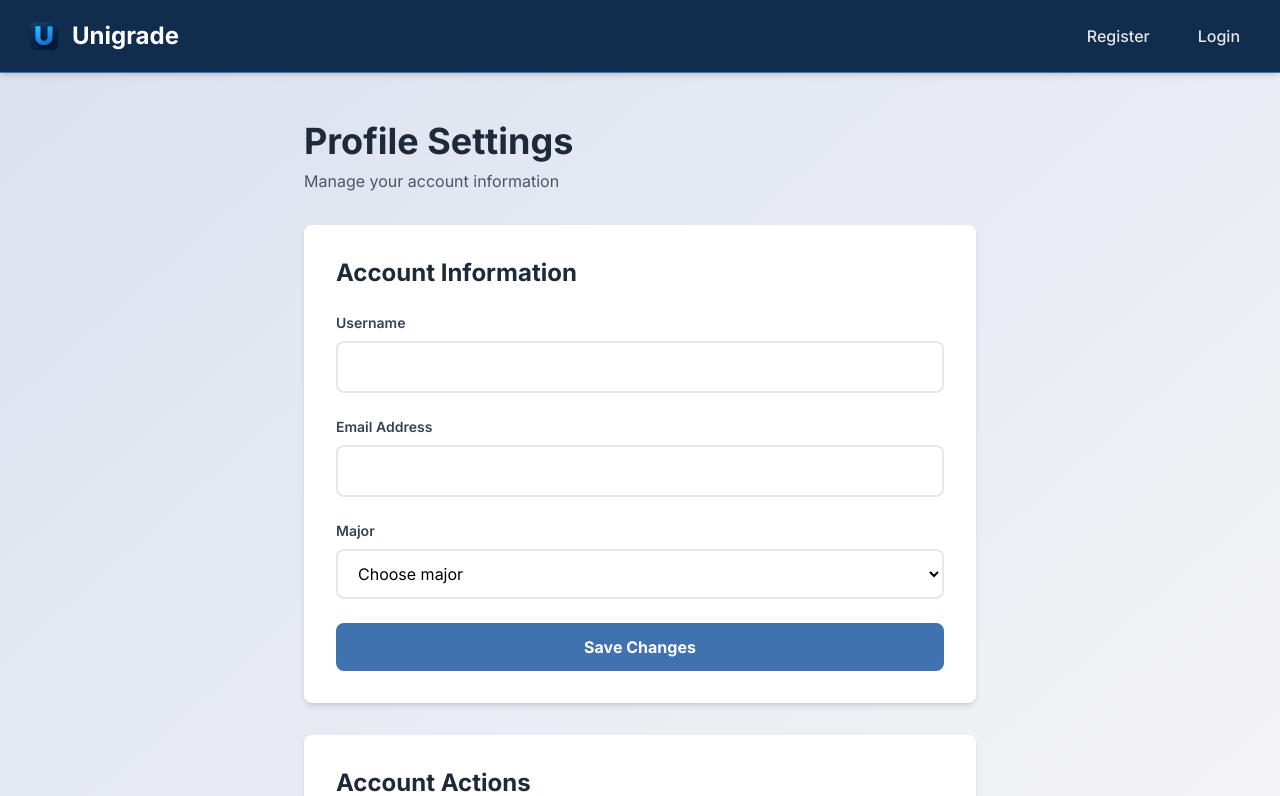
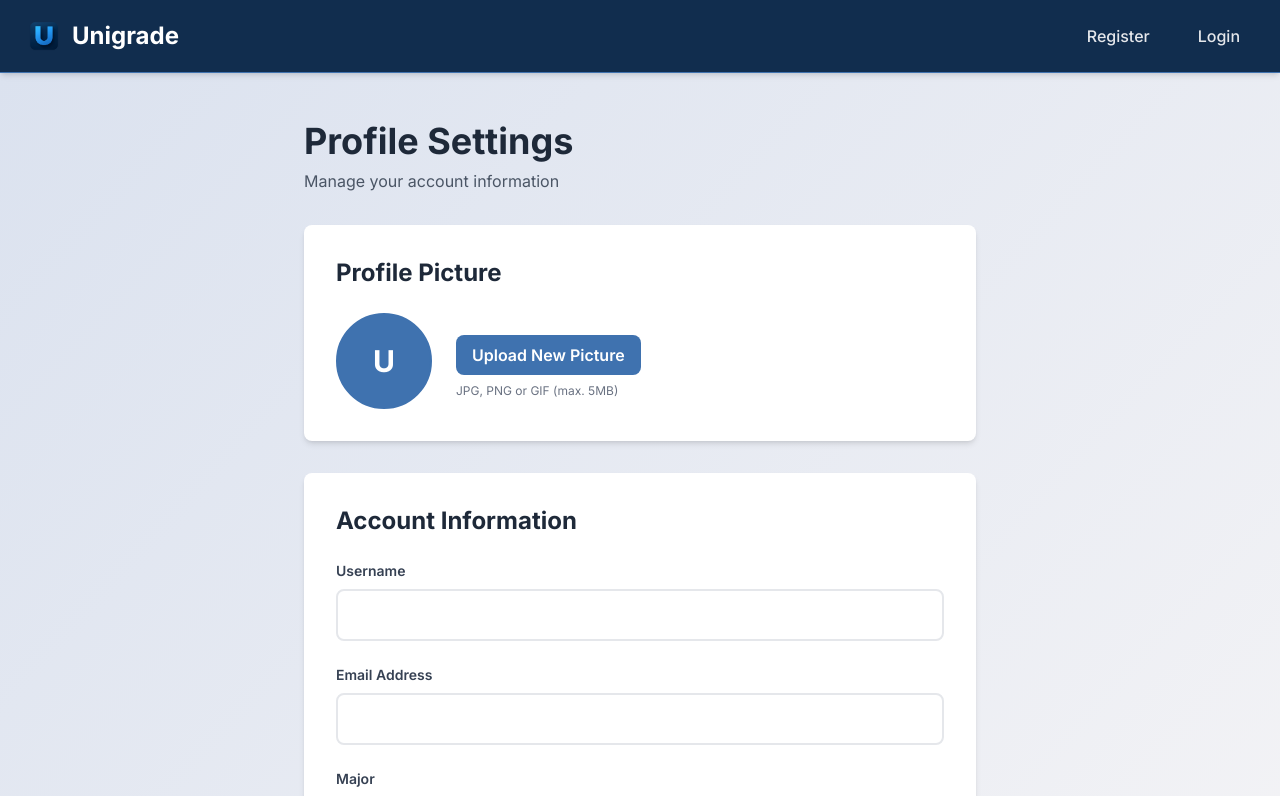
Before and after one commit to Vexrz2/Unigrade, a Next.js app: page /profile in a window 1280 px wide. Shown: the top 796 px of the page. Built offline with nearby package versions, Linux system fonts and the light colour scheme; no server answers.

Commit message:
Add profile picture upload + saving + defaults for non-google users

```diff
--- a/app/api/users/update/route.ts
+++ b/app/api/users/update/route.ts
@@ -10,7 +10,28 @@ export async function PATCH(request: NextRequest) {
         if (!auth) {
             return unauthorizedResponse();
         }
-        const data = await request.json();
+
+        const formData = await request.formData();
+        const username = formData.get('username') as string;
+        const email = formData.get('email') as string;
+        const major = formData.get('major') as string;
+        const profilePictureFile = formData.get('profilePicture') as File | null;
+
+        let profilePictureBase64: string | undefined;
+
+        if (profilePictureFile && profilePictureFile.size > 0) {
+            const bytes = await profilePictureFile.arrayBuffer();
+            const buffer = Buffer.from(bytes);
+            profilePictureBase64 = `data:${profilePictureFile.type};base64,${buffer.toString('base64')}`;
+        }
+
+        const data = {
+            username,
+            email,
+            major,
+            profilePicture: profilePictureBase64
+        };
+
         const result = await updateUser(auth.userId, data);
         return NextResponse.json({ updatedUser: result }, { status: 201 });
     } catch (error: any) {
--- a/app/profile/page.tsx
+++ b/app/profile/page.tsx
@@ -22,24 +22,51 @@ export default function ProfilePage() {
   const passwordModal = useModal();
   const deleteModal = useModal();
   const [changePasswordErrorMessage, setChangePasswordErrorMessage] = useState('');
+  const [profilePicture, setProfilePicture] = useState<string | null>(null);
+  const [profilePictureFile, setProfilePictureFile] = useState<File | null>(null);
   useEffect(() => {
     const setUserData = async () => {
       if (user?.degree) await setFormData({ username: user.username ?? '', email: user.email ?? '', major: user.degree.major ?? '' });
     else if (user?.username && user?.email) await setFormData({ username: user.username, email: user.email, major: '' });
+      if (user?.profilePicture) setProfilePicture(user.profilePicture);
     };
     setUserData();
   }, [user]);
 
   const onChange = (e: React.ChangeEvent<HTMLInputElement | HTMLSelectElement>) => setFormData({ ...formData, [e.target.name]: e.target.value } as UserProfileData);
 
+  const onFileChange = (e: React.ChangeEvent<HTMLInputElement>) => {
+    const file = e.target.files?.[0];
+    if (file) {
+      setProfilePictureFile(file);
+      const reader = new FileReader();
+      reader.onloadend = () => {
+        setProfilePicture(reader.result as string);
+      };
+      reader.readAsDataURL(file);
+
+      updateUser({ ...formData, profilePictureFile: file });
+    }
+  };
+
   const onSubmit = (e: React.FormEvent) => {
     e.preventDefault();
     updateUser(formData);
   };
 
-  const updateUser = async (payload: { username: string; email: string; major: string }) => {
+  const updateUser = async (payload: { username: string; email: string; major: string, profilePictureFile?: File | null }) => {
     try {
-      const res = await api.patch('/users/update', payload);
+      const formData = new FormData();
+      formData.append('username', payload.username);
+      formData.append('email', payload.email);
+      formData.append('major', payload.major);
+      formData.append('profilePicture', payload.profilePictureFile || profilePictureFile || new Blob());
+
+      const res = await api.patch('/users/update', formData, {
+        headers: {
+          'Content-Type': 'multipart/form-data',
+        },
+      });
       toast.success('Profile updated successfully!');
       if (setUser) setUser(res.data.updatedUser);
     } catch (err: unknown) {
@@ -102,27 +129,48 @@ export default function ProfilePage() {
           <ProfileSkeleton />
         ) : (
           <>
-            {/* Profile Picture (for OAuth users) */}
-            {user?.profilePicture && (
+            {/* Profile Picture */}
             <div className="bg-white rounded-lg shadow-md p-8 mb-8">
               <h2 className='text-2xl font-bold text-gray-800 mb-6'>Profile Picture</h2>
-                <div className="flex items-center gap-4">
-                  {/* eslint-disable-next-line @next/next/no-img-element */}
+              <div className="flex items-center gap-6">
+                {/* Profile Picture Display */}
+                <div className="relative">
+                  {profilePicture ? (
+                    /* eslint-disable-next-line @next/next/no-img-element */
                     <img
-                    src={user.profilePicture}
+                      src={profilePicture}
                       alt="Profile"
-                    className="w-20 h-20 rounded-full border-2 border-theme3"
+                      className="w-24 h-24 rounded-full border-2 border-theme3 object-cover"
                     />
-                  <div>
-                    <div className="text-gray-800 font-semibold">{user.username}</div>
-                    <div className="text-sm text-gray-600">{user.email}</div>
-                    {user.authProvider === 'google' && (
-                      <div className="text-xs text-theme3 font-semibold mt-1">Google Account</div>
+                  ) : (
+                    <div className="w-24 h-24 rounded-full border-2 border-theme3 bg-theme3 flex items-center justify-center">
+                      <span className="text-white text-3xl font-bold">
+                        {user?.username?.[0]?.toUpperCase() || 'U'}
+                      </span>
+                    </div>
                   )}
+                </div>
+
+                {/* Upload Section */}
+                <div className="flex-1">
+                  <div className="text-gray-800 font-semibold mb-1">{user?.username}</div>
+                  <div className="text-sm text-gray-600 mb-3">{user?.email}</div>
+                  {user?.authProvider === 'google' && (
+                    <div className="text-xs text-theme3 font-semibold mb-3">Google Account</div>
+                  )}
+                  <label className="cursor-pointer inline-block bg-theme3 hover:bg-blue-600 text-white font-semibold py-2 px-4 rounded-lg transition-colors">
+                    <input
+                      type="file"
+                      accept="image/*"
+                      onChange={onFileChange}
+                      className="hidden"
+                    />
+                    Upload New Picture
+                  </label>
+                  <p className="text-xs text-gray-500 mt-2">JPG, PNG or GIF (max. 5MB)</p>
                 </div>
               </div>
             </div>
-            )}
 
             {/* Profile Form */}
             <div className="bg-white rounded-lg shadow-md p-8 mb-8">
--- a/lib/controllers/UserController.ts
+++ b/lib/controllers/UserController.ts
@@ -8,8 +8,8 @@ export async function getUser(userId: string) {
     return user;
 }
 
-export async function updateUser(userId: string, data: { username: string; email: string; major: string }) {
-    const { username, email, major } = data;
+export async function updateUser(userId: string, data: { username: string; email: string; major: string; profilePicture?: string }) {
+    const { username, email, major, profilePicture } = data;
     const user = await User.findById(userId);
     if (!user) {
         throw new Error('User not found');
@@ -31,7 +31,12 @@ export async function updateUser(userId: string, data: { username: string; email
         throw new Error('Invalid Email');
     }
 
-    await User.findByIdAndUpdate(userId, { username, email, degree: { major } });
+    const updateData: any = { username, email, degree: { major } };
+    if (profilePicture) {
+        updateData.profilePicture = profilePicture;
+    }
+
+    await User.findByIdAndUpdate(userId, updateData);
     const updatedUser = await User.findById(userId);
     return updatedUser;
 }
```
Lines whose indentation alone changed are shown as unchanged.
